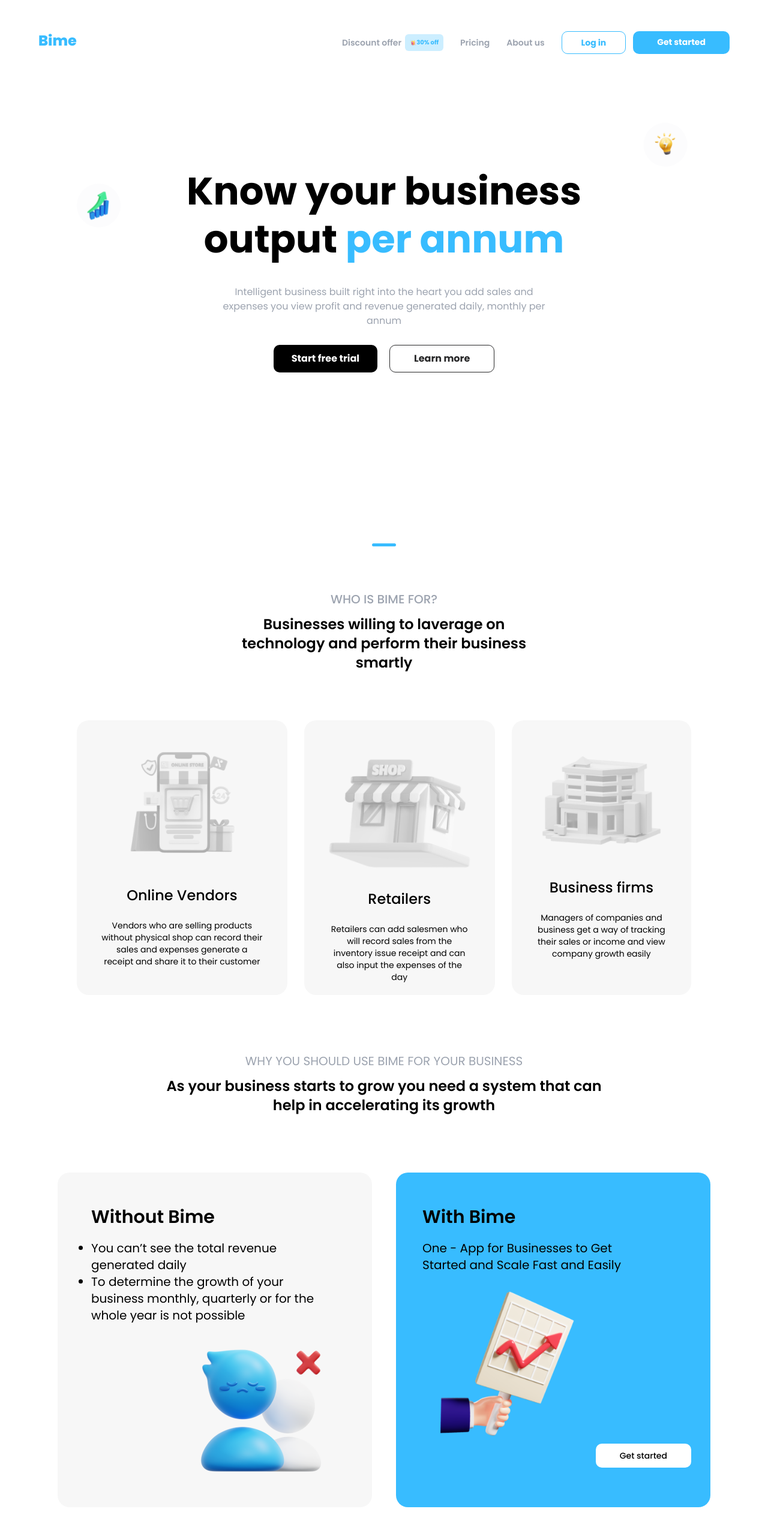
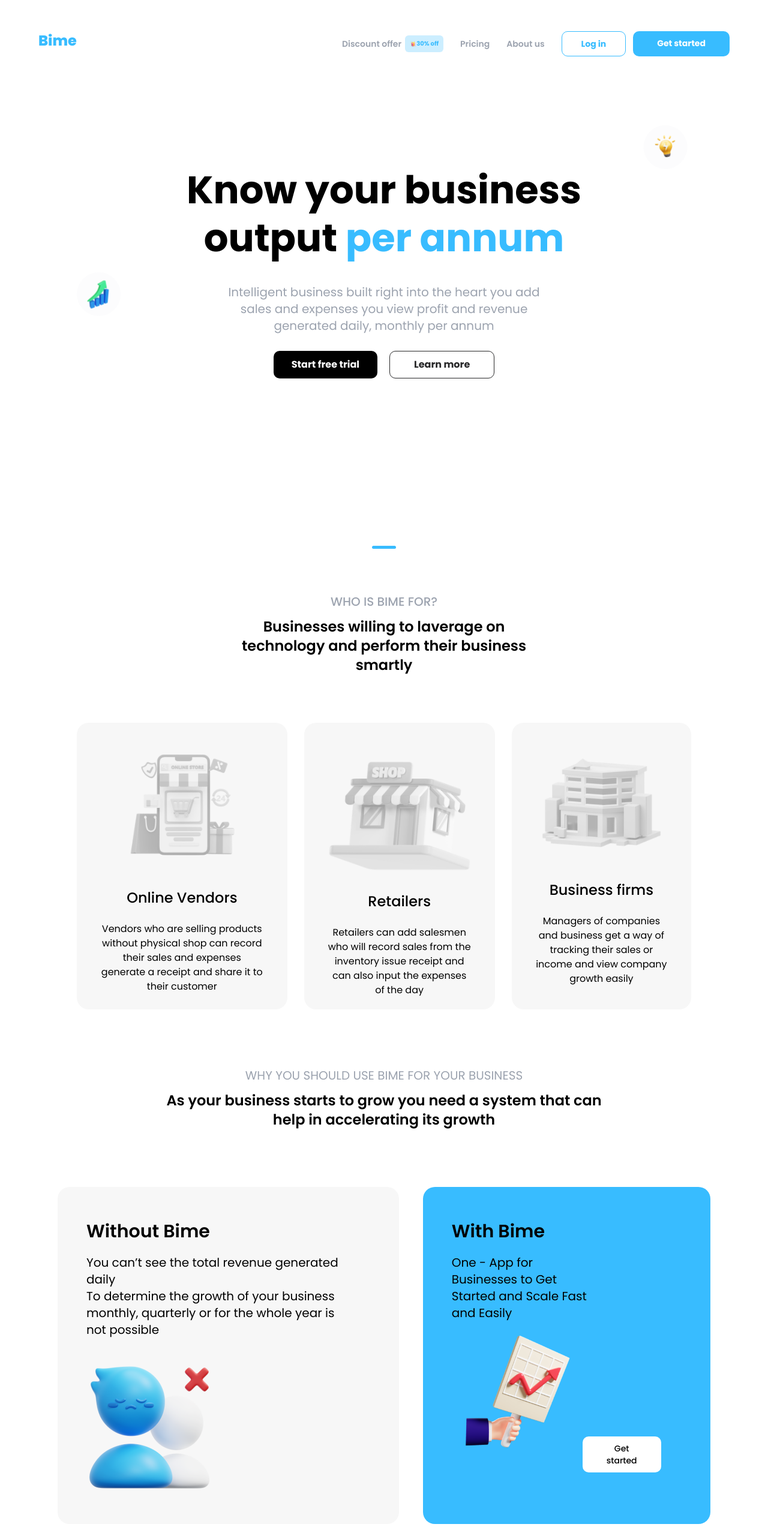
Before and after one commit to Omo-Akeye/Revamp, a Next.js app: page /home in a window 1280 px wide. Shown: the top 2566 px of the page at 60% size. Built offline with nearby package versions, Linux system fonts and the light colour scheme.

Commit message:
made corrections

```diff
--- a/src/app/home/components/Business.tsx
+++ b/src/app/home/components/Business.tsx
@@ -3,7 +3,7 @@
   return (
     <div className='relative'>
 
-      <div className="w-[60%] mx-auto text-center md:mt-24 mt-[73px]">
+      <div className="xl:w-[60%] mx-auto text-center md:mt-24 mt-[73px]">
         <div className="w-10 h-[5px] bg-bime-blue rounded-[20px] mx-auto max-md:hidden"></div>
         <div>
             <p className="mt-[74px] mb-3 font-medium text-gray-400 md:text-xl text-xs uppercase">Who is bime for?</p>
--- a/src/app/home/components/Cards.tsx
+++ b/src/app/home/components/Cards.tsx
@@ -51,11 +51,11 @@
   };
 
   return (
-    <div className='flex max-md:flex-col justify-between w-[80%] mx-auto gap-x-7 mt-20 max-md:gap-y-7'>
+    <div className='flex max-lg:flex-col lg:justify-between xl:w-[80%] w-[90%] mx-auto gap-x-7 mt-20 max-lg:gap-y-7 max-lg:items-center'>
       {cards.map((card, index) => (
         <div
           key={index}
-          className='bg-[#F7F7F7] md:rounded-[20px] rounded-2xl md:px-10 px-3 py-5 text-center transition-transform duration-300 ease-in-out transform hover:scale-105 cursor-pointer'
+          className='bg-[#F7F7F7] md:rounded-[20px] rounded-2xl md:px-10 px-3 py-5 text-center transition-transform duration-300 ease-in-out transform hover:scale-105 cursor-pointer max-w-[367px]'
           onMouseEnter={() => handleMouseEnter(index)}
           onMouseLeave={handleMouseLeave}
         >
@@ -65,7 +65,7 @@
             className='transition-opacity duration-300 ease-in-out max-md:w-52 mx-auto'
           />
           <h1 className='text-2xl font-medium md:my-6 my-4'>{card.heading}</h1>
-          <p className='text-sm'>{card.description}</p>
+          <p className=''>{card.description}</p>
         </div>
       ))}
     </div>
--- a/src/app/home/components/GoodBye.tsx
+++ b/src/app/home/components/GoodBye.tsx
@@ -9,7 +9,7 @@
 
          <h1 className='md:text-5xl text-2xl font-semibold text-white'>Say goodbye to messy business</h1>
             <p className='md:text-xl text-white my-9 md:w-[50%] mx-auto'>Bime features are built to assist you in managing your business efficiently.</p>
-            <button className="px-10 py-[10px] text-white rounded-[10px] bg-[#329ACF] transition">
+            <button className="px-10 py-[10px] text-white rounded-[10px] bg-[#329ACF] transition hover:bg-[#38BCFF]">
              Get started
          </button>
          </div>
--- a/src/app/home/components/Hero.tsx
+++ b/src/app/home/components/Hero.tsx
@@ -41,16 +41,16 @@
 
   return (
     <>
-      <img src='images/Group 30.svg' alt="group1" className="absolute md:left-[10%] top-[30%] md:bottom-[30%] max-md:w-11" />
+      <img src='images/Group 30.svg' alt="group1" className="absolute lg:left-[10%] md:left-[5%] md:top-[50%] top-[30%] max-md:w-11" />
       <img src='/images/Group 31.svg' alt="group2" className="absolute right-[10%] top-[15%] max-md:w-11" />
-      <div className="text-center xl:w-[55%] m-auto md:w-[70%] max-md:mt-24 w-[85%] ">
+      <div className="text-center xl:w-[55%] m-auto lg:w-[70%] max-md:mt-24 md:w-[88%] ">
         <h1 className="font-bold md:text-[64px] text-[28px] md:leading-[80px] text-center">
           Know your business output{" "}
           <span className="text-bime-blue inline-block  text-left">
             {displayedWord}
           </span>
         </h1>
-        <p className="text-gray-400 mt-9 mb-7  md:px-[10%] max-md:text-sm">Intelligent business built right into the heart you add sales and expenses you view profit and revenue generated daily, monthly per annum</p>
+        <p className="text-gray-400 mt-9 mb-7  md:px-[10%] max-md:text-sm text-xl">Intelligent business built right into the heart you add sales and expenses you view profit and revenue generated daily, monthly per annum</p>
         <div className="flex justify-center md:gap-5 gap-3 font-bold">
           <button className="text-white bg-black  md:px-[30px] px-5 md:py-[10px] py-2 rounded-[10px] hover:bg-[#329ACF] ease-in-out max-md:text-xs">Start free trial</button>
           <button className="text-[#282829] border-[#282829] border-[0.3px] md:px-10 px-[28px] md:py-[10px] py-2 rounded-[10px]">Learn more</button>
--- a/src/app/home/components/Nav.tsx
+++ b/src/app/home/components/Nav.tsx
@@ -8,21 +8,21 @@
     <nav className="flex justify-between md:mt-[52px] mt-9 w-[90%] mx-auto">
         <Link href='/' className='text-2xl font-extrabold text-bime-blue'>Bime</Link>
 
-        <ul className="flex items-center text-sm font-semibold text-gray-400 gap-7 max-md:hidden">
+        <ul className="flex items-center text-sm font-semibold text-gray-400 gap-7 max-lg:hidden">
             <li className='flex items-center gap-x-[6px]'>Discount offer <span className="bg-[#CCEEFF] text-bime-blue px-2 py-1 rounded-md flex text-[10px] font-bold"><img src='/images/gift-box-4027302-3328590 2.svg' alt="gift" />30% off</span></li>
             <li>Pricing</li>
             <li>About us</li>
             <li className="flex gap-3 font-bold">
-                <Link href='/login' className="text-bime-blue border-[0.3px] border-bime-blue px-8 py-2 rounded-[10px]">
+                <Link href='/login' className="text-bime-blue border-[0.3px] border-bime-blue px-8 py-[10px] rounded-[10px]">
                 Log in
                 </Link>
-                <Link href='/'  className="px-10 py-2 text-white rounded-[10px] bg-bime-blue hover:bg-[#329ACF]">
+                <Link href='/'  className="px-10 py-[10px] text-white rounded-[10px] bg-bime-blue hover:bg-[#329ACF]">
                 Get started
                 </Link>
             </li>
         </ul>
 
-        <div className='md:hidden cursor-pointer'>
+        <div className='lg:hidden cursor-pointer'>
           <img src='/images/Hamburger Menu.svg' alt="gift" />
         </div>
     </nav>
--- a/src/app/home/components/PricingCards.tsx
+++ b/src/app/home/components/PricingCards.tsx
@@ -27,7 +27,7 @@
 }) => {
   return (
     <div
-      className="flex flex-col justify-between max-w-[400px] w-full bg-white rounded-[20px] flex-grow"
+      className="flex flex-col justify-between max-w-[380px] w-full bg-white rounded-[20px] flex-grow"
       style={{ backgroundColor: bgColor }}
     >
       <h2
@@ -44,7 +44,7 @@
         <p className="text-center text-gray-700">{features}</p>
         <button
           className="block px-[27px] py-2 text-white rounded-[10px] hover:opacity-90 md:mt-16 mt-9"
-          style={{ backgroundColor: buttonColor, }}
+          style={{ backgroundColor: buttonColor }}
         >
           {buttonText}
         </button>
@@ -58,7 +58,7 @@
 
 const PricingCards: React.FC = () => {
   return (
-    <div className="flex max-md:flex-col justify-center md:w-[90%] w-[80%] mx-auto gap-x-7 max-md:gap-5">
+    <div className="flex max-lg:flex-col justify-center md:w-[90%] w-[80%] mx-auto gap-x-7 max-lg:gap-5 max-lg:items-center">
       <PricingCard
         title="Free"
         price="FREE"
--- a/src/app/home/components/Slider.tsx
+++ b/src/app/home/components/Slider.tsx
@@ -41,7 +41,7 @@
             <p className="mb-8 mt-4 md:text-xl">
               {slide.description}
             </p>
-            <button className="md:px-10 px-[28px] py-[10px] text-white rounded-[10px] bg-[#329ACF] transition">
+            <button className="md:px-10 px-[28px] py-[10px] text-white rounded-[10px] bg-[#329ACF] transition hover:bg-[#38BCFF]">
               {slide.buttonText}
             </button>
             <img src={slide.imgSrc} alt={`Slide ${index + 1}`} />
--- a/src/app/home/components/Why.tsx
+++ b/src/app/home/components/Why.tsx
@@ -10,25 +10,25 @@
        <p className='text-gray-400 uppercase max-md:text-xs text-xl mb-3'>Why you should use bime for your business</p>
         <p className='md:text-2xl font-semibold text-sm max-md:mt-[6px]'>As your business starts to grow you need a system that can help in accelerating its growth</p>
        </div>
-        <div className='grid md:grid-cols-2 gap-10 w-[85%] mx-auto max-md:gap-y-8'>
-            <section className="bg-[#F7F7F7] rounded-[20px] md:py-14 py-11 md:pl-14 pl-7 md:pr-20 pr-14 max-w-[569px]">
+        <div className='flex gap-x-10 w-[85%] mx-auto max-lg:gap-y-8 justify-center max-lg:flex-col max-lg:items-center'>
+            <section className="bg-[#F7F7F7] rounded-[20px]   max-w-[569px] pl-12 pr-20 py-14">
                 <h1 className='md:text-3xl text-2xl font-semibold mb-5'>Without Bime</h1>
-                <ul className="list-disc md:text-xl md:gap-y-3 gap-4">
+                <ul className="md:text-xl md:gap-y-3 gap-4">
                     <li>You can’t see the total revenue generated daily</li>
                     <li>To determine the growth of your business monthly, quarterly or for the whole year is not possible</li>
                 </ul>
-                <div className='w-full flex justify-end mt-10'>
+                <div className='w-full mt-11'>
                 <Image src={lonely} alt="img"  />
                 </div>
 
             </section>
-            <section className="bg-bime-blue rounded-[20px] md:pl-11 pl-6  md:py-14 py-11 max-w-[569px] max-md:pr-1">
+            <section className="bg-bime-blue rounded-[20px]  max-w-[569px] pl-12 pr-20 py-14">
                 <h1 className='text-3xl font-semibold mb-5'>With Bime</h1>
-                <p className='text-xl md:pr-28'>One - App for Businesses to Get Started and Scale Fast and Easily</p>
+                <p className='md:text-xl md:pr-28'>One - App for Businesses to Get Started and Scale Fast and Easily</p>
                <div className='flex max-md:flex-col md:items-end  mr-8 md:justify-between items-start'>
-               <Image src={growth} alt="growth" width={280}/>
-               <span className='flex justify-end'>
-               <button className='md:px-10 px-6 text-sm font-medium bg-white py-[10px] rounded-[10px] max-w-40'>Get started</button>
+               <Image src={growth} alt="growth" width={218}/>
+               <span className=''>
+               <button className='md:px-10 px-6 text-sm font-medium bg-white py-[10px] rounded-[10px] max-w-40 hover:bg-[#33ACEA]'>Get started</button>
                </span>
                </div>
             </section>
```
Also changed, not shown: src/app/home/components/Growth.tsx (+6 -6 lines).
